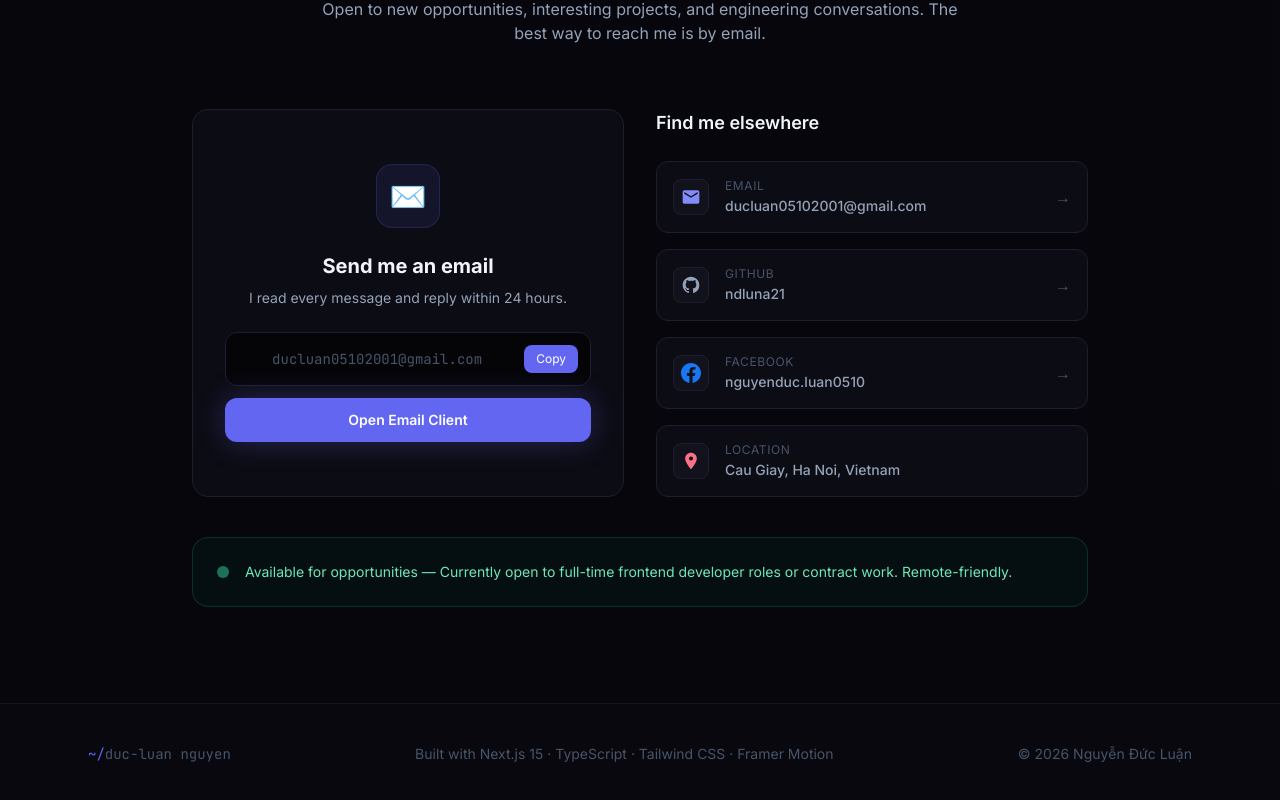
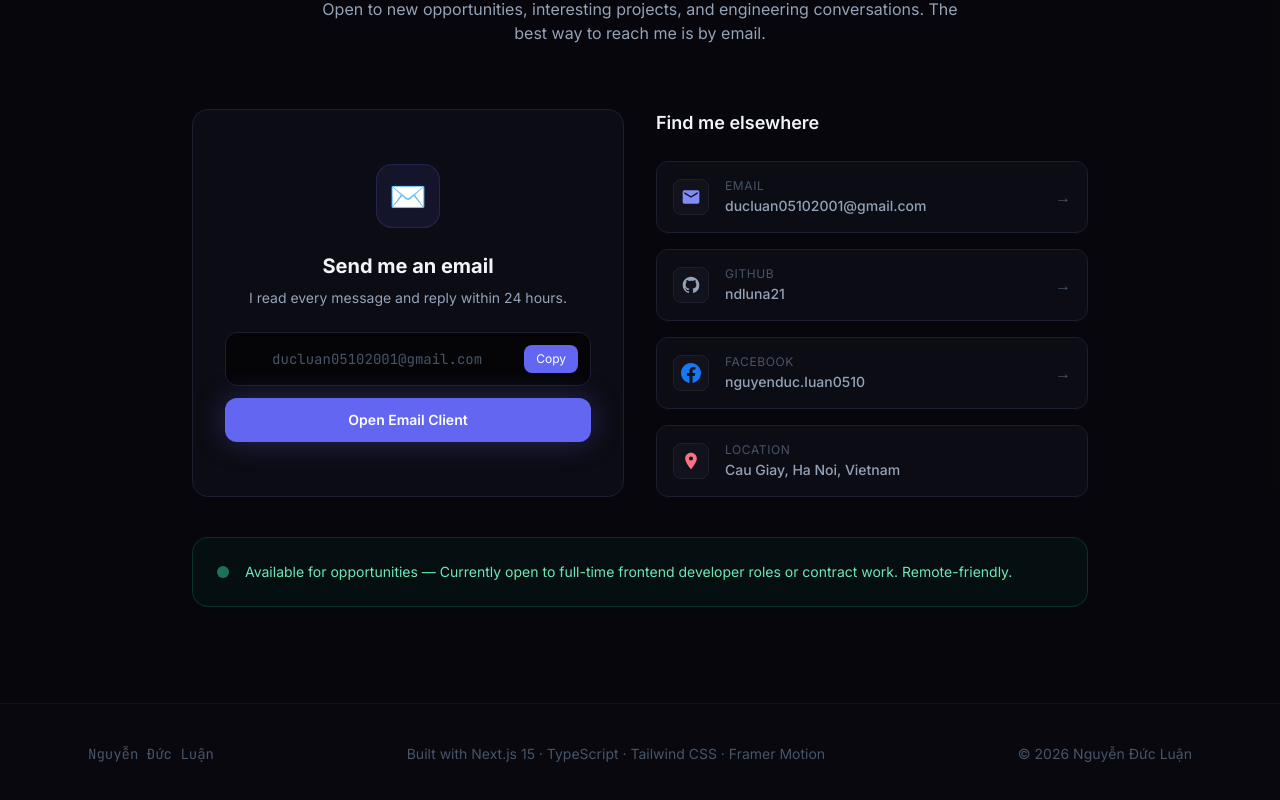
Before and after one commit to ndluna21/portfolio-premium, a Next.js app: page / in a window 1280 px wide. Shown: the part 7640-8440 px from the top of the page. Built offline with nearby package versions, Linux system fonts and the light colour scheme.

Commit message:
Remove ~/ terminal prefix from footer, show full name

```diff
--- a/components/layout/Footer.tsx
+++ b/components/layout/Footer.tsx
@@ -5,8 +5,7 @@ export default function Footer() {
     <footer className="border-t border-border/50 bg-surface/50">
       <div className="max-w-6xl mx-auto px-6 py-10 flex flex-col md:flex-row items-center justify-between gap-4">
         <p className="text-text-muted text-sm font-mono">
-          <span className="text-primary">~/</span>
-          {personalInfo.nameEn.toLowerCase().replace(" ", "-")}
+          {personalInfo.name}
         </p>
         <p className="text-text-muted text-sm">
           Built with Next.js 15 · TypeScript · Tailwind CSS · Framer Motion
```
